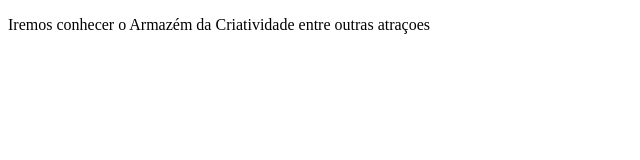
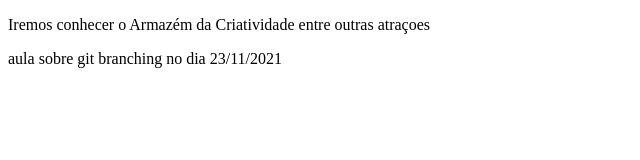
Before and after one commit to LucasW0/commit-mensagem, a plain HTML site: page index.html in a window 1280 px wide. Shown: the whole page, without its empty margins (0-640 px from the left). Drawn offline with Linux system fonts and the light colour scheme.

Commit message:
Adiciona aula de gcm #2

```diff
--- a/index.html
+++ b/index.html
@@ -11,5 +11,9 @@
         <title>Viagem para Caruaru - PE</title>
         <p>Iremos conhecer o Armazém da Criatividade entre outras atraçoes</p>
     </article>
+    <article>
+        <title>preparação de git branching</title>
+        <p>aula sobre git branching no dia 23/11/2021</p>
+    </article>
 </body>
 </html>
```
